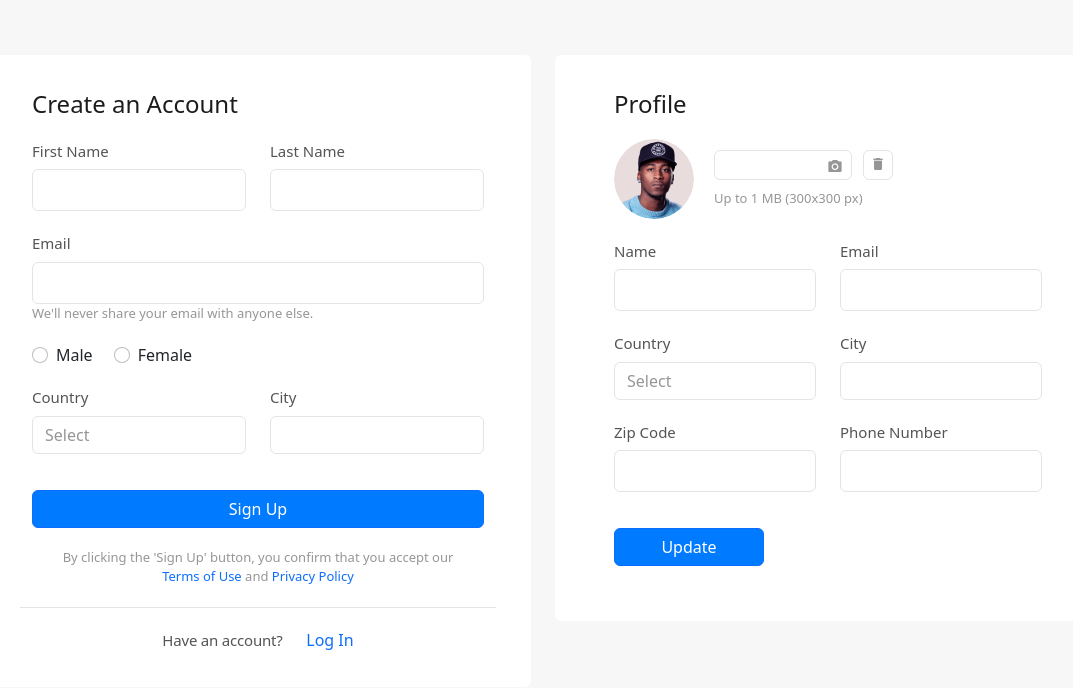
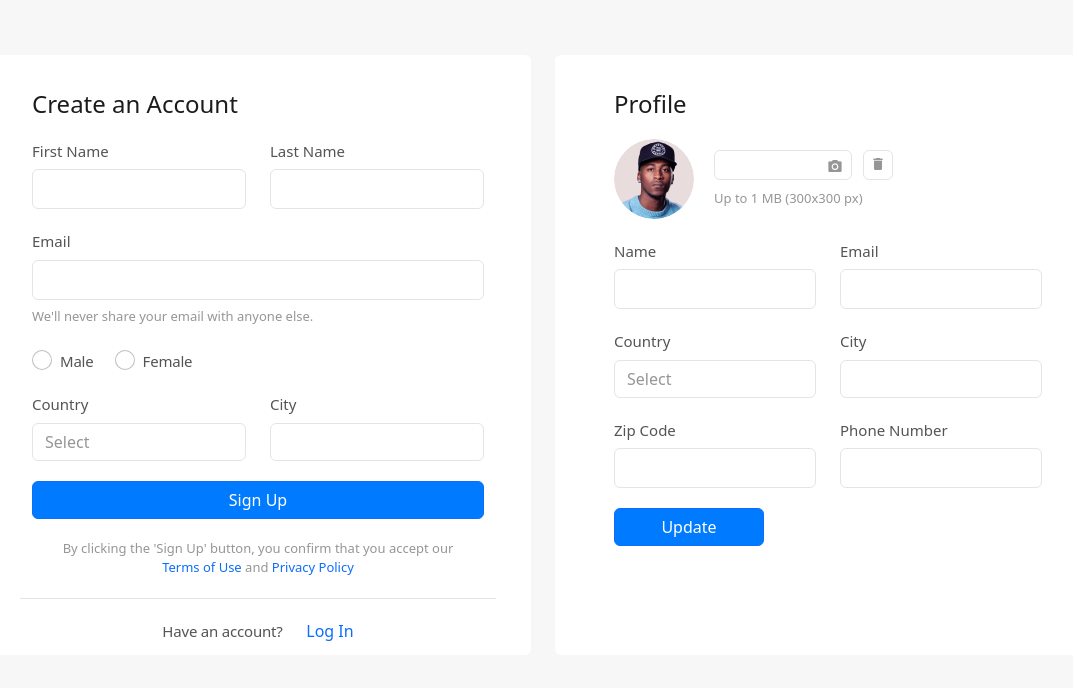
Before and after one commit to anastasiakustovska/HW, a plain HTML site: page 10/index.html in a window 1280 px wide. Shown: the whole page, without its empty margins (97-1170 px from the left). Drawn offline with nearby package versions, Linux system fonts and the light colour scheme.

Commit message:
fix layout issues

```diff
--- a/10/assets/css/main.css
+++ b/10/assets/css/main.css
@@ -9,6 +9,7 @@
 body {
     background: #F7F7F7;
 }
+
 .bg_white {
     background: #fff;
     border-radius: 6px;
@@ -17,53 +18,60 @@ body {
 .btn-primary {
     background: #007BFF;
 }
+
 main {
     padding-top: 55px;
 }
-.name_form{
+
+.name_form {
     font-weight: 500;
     font-size: 24px;
     margin-bottom: 20px;
     color: #1C1C1C;
 }
-.sign_up_wrapper{
+
+.sign_up_wrapper {
     padding: 35px;
+    height: 600px;
 }
 
-.sign_up{
+.sign_up {
     width: 100%;
 }
 
-.label_custom{
+.label_custom {
     margin-bottom: 7px;
     font-weight: 400;
     font-size: 15px;
     color: rgba(84, 84, 84, 1);
 }
-.input_custom{
-margin-bottom: 20px;
+
+.input_custom {
+    margin-bottom: 20px;
 }
 
-.text_info{
+.text_info {
     font-weight: 400;
     font-size: 13px;
 }
-.sign_up_info{
+
+.sign_up_info {
     max-width: 410px;
 }
 
-.color_grey{
+.color_grey {
     color: rgba(150, 150, 150, 1);
 }
-.margin_radio{
+
+.margin_radio {
     margin-right: 21px;
 }
 
-a{
+a {
     text-decoration: none;
 }
 
-.login-link{
+.login-link {
     margin-left: 20px;
 }
 
@@ -78,7 +86,7 @@ a{
     display: none;
 }
 
-.delete_button{
+.delete_button {
     border: 1px solid #E4E4E4;
     height: 30px;
     width: 30px;
@@ -87,7 +95,7 @@ a{
     padding-bottom: 9px;
 }
 
-.photo_button{
+.photo_button {
     height: 30px;
     width: 138px;
     border-radius: 6px;
@@ -95,7 +103,7 @@ a{
     cursor: pointer;
 }
 
-.photo_button>img{
+.photo_button > img {
     margin: 9px;
 }
 
@@ -103,7 +111,7 @@ label {
     cursor: pointer;
 }
 
-.form-control:focus,.form-check-input:active, .form-check-input:checked  {
+.form-control:focus, .form-check-input:active, .form-check-input:checked {
     border-color: rgba(0, 123, 255, 1);
     box-shadow: none;
 }
@@ -122,6 +130,8 @@ label {
 
 .form-control[type="select"], .form-control[type="text"] {
     padding: 8px 10px;
+    font-size: 15px;
+    line-height: 22px;
 }
 
 .form-control {
@@ -150,3 +160,24 @@ hr {
 .form_text {
     margin-top: 20px;
 }
+
+.form-check-label {
+    font-weight: 400;
+    font-size: 15px;
+    line-height: 22px;
+    letter-spacing: -0.2px;
+    color: #545454;
+    margin: auto;
+    vertical-align: middle;
+    padding-top: 2px;
+}
+
+.form-check-input {
+    width: 20px;
+    height: 20px;
+    margin-right: 8px;
+}
+
+.email_share {
+    margin-top: 7px;
+}
--- a/10/index.html
+++ b/10/index.html
@@ -10,7 +10,7 @@
 </head>
 <body>
 <main class="container">
-    <div class="row">
+    <div class="row forms">
         <div class="col">
             <div class="bg_white container sign_up_wrapper">
                 <form class="container" method="POST">
@@ -30,7 +30,7 @@
                         <div class="col">
                             <label class="label_custom" for="m_email">Email</label>
                             <input class="form-control" id="m_email" name="email" placeholder="" required type="text">
-                            <p class="input_custom text_info color_grey">We'll never share your email with anyone
+                            <p class="input_custom text_info color_grey email_share">We'll never share your email with anyone
                                 else.</p>
                         </div>
                     </div>
@@ -77,7 +77,7 @@
                             </select>
                         </div>
                     </div>
-                    <div class="row mt-3 input_custom text-center">
+                    <div class="row input_custom text-center">
                         <div class="col">
                             <button class="btn btn-primary sign_up" type="submit">Sign Up</button>
                         </div>
@@ -123,7 +123,7 @@
                                             <span class="color_grey text_info file_limit">Up to 1 MB (300x300 px)</span>
                                         </div>
                                         <div>
-                                            <button class="delete_button">
+                                            <button class="delete_button" type="button">
                                                 <img src="assets/images/trash.png" alt="trash">
                                             </button>
                                         </div>
@@ -180,7 +180,7 @@
                                         <input class="form-control input_custom" id="phone_number" name="name"
                                                required type="text">
                                     </div>
-                                    <div class="row mt-3 input_custom">
+                                    <div class="row input_custom">
                                         <div class="col">
                                             <button class="btn btn-primary update_btn" type="submit">Update</button>
                                         </div>
```
